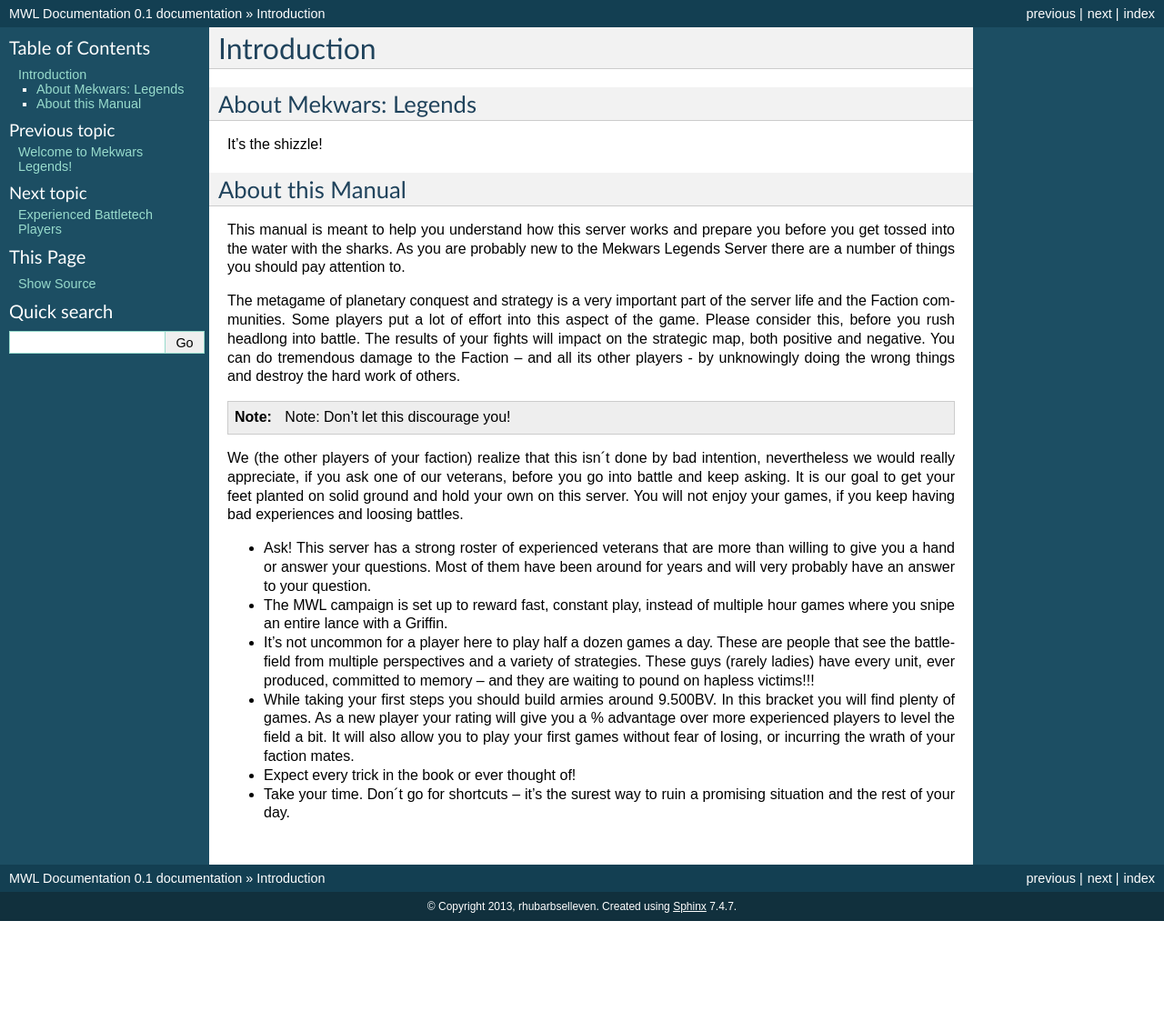
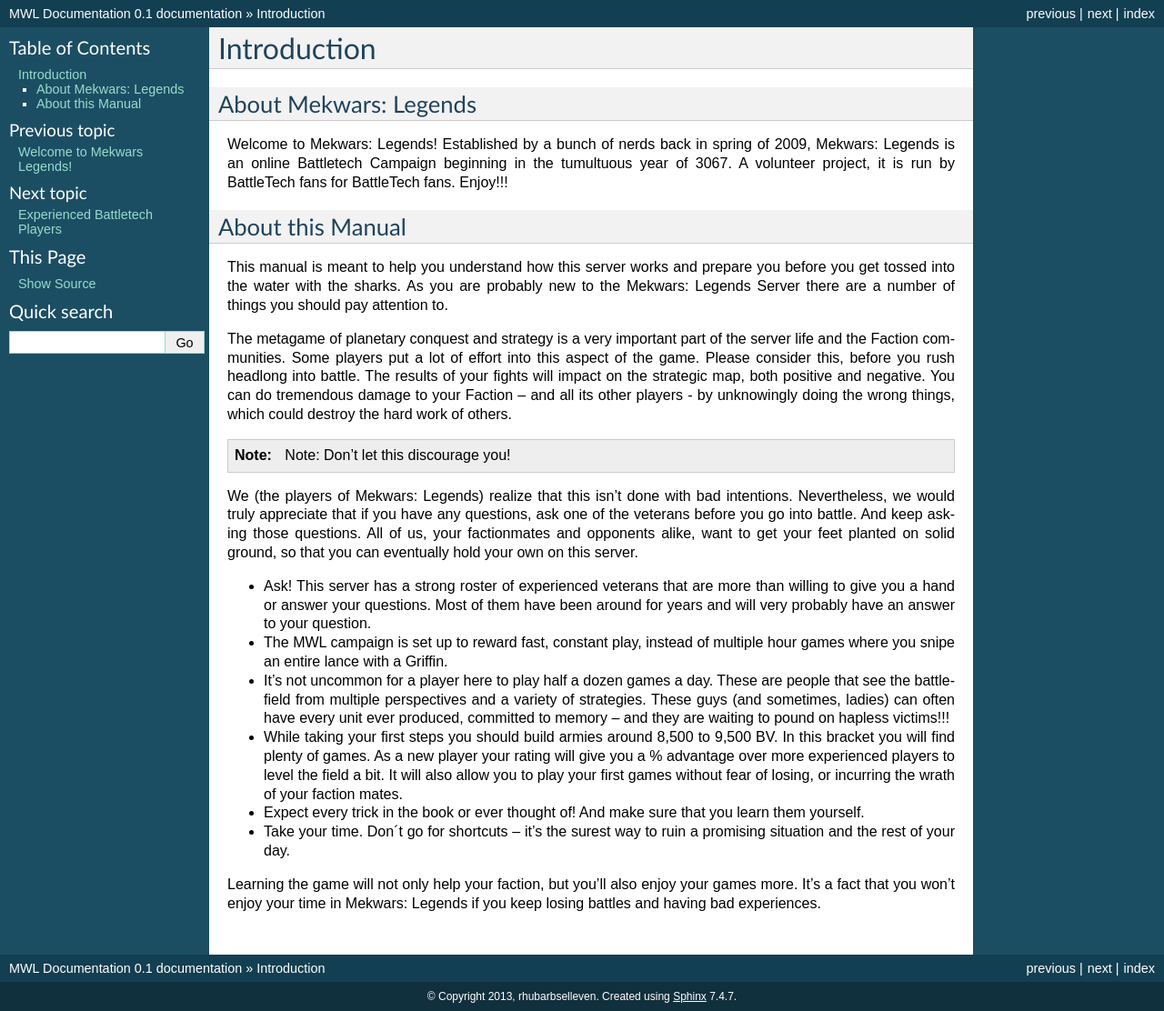
Before and after one commit to mekwars-legends/mwl-docs, a Sphinx documentation site: the page built from docs/introduction.rst, in a window 1280 px wide. Shown: the whole page at 91% size. Built offline with Sphinx 7.4.7, drawn with Linux system fonts in a browser that asks for light colours; pages that are not in the unit, such as notebooks, are missing from menus; before the commit the page ends 1013 px from its top, so only the background shows below that.

Commit message:
Update introduction.rst

```diff
--- a/docs/introduction.rst
+++ b/docs/introduction.rst
@@ -5,23 +5,25 @@
 About Mekwars: Legends
 ----------------------
 
-It's the shizzle!
+Welcome to Mekwars: Legends! Established by a bunch of nerds back in spring of 2009, Mekwars: Legends is an online Battletech Campaign beginning in the tumultuous year of 3067. A volunteer project, it is run by BattleTech fans for BattleTech fans. Enjoy!!!
 
 
 About this Manual
 -----------------
 
-This manual is meant to help you understand how this server works and prepare you before you get tossed into the water with the sharks. As you are probably new to the Mekwars Legends Server there are a number of things you should pay attention to.
+This manual is meant to help you understand how this server works and prepare you before you get tossed into the water with the sharks. As you are probably new to the Mekwars: Legends Server there are a number of things you should pay attention to.
 
-The metagame of planetary conquest and strategy is a very important part of the server life and the Faction communities. Some players put a lot of effort into this aspect of the game. Please consider this, before you rush headlong into battle. The results of your fights will impact on the strategic map, both positive and negative. You can do tremendous damage to the Faction – and all its other players - by unknowingly doing the wrong things and destroy the hard work of others.
+The metagame of planetary conquest and strategy is a very important part of the server life and the Faction communities. Some players put a lot of effort into this aspect of the game. Please consider this, before you rush headlong into battle. The results of your fights will impact on the strategic map, both positive and negative. You can do tremendous damage to your Faction – and all its other players - by unknowingly doing the wrong things, which could destroy the hard work of others.
 
 .. note:: Note: Don't let this discourage you!
 
-We (the other players of your faction) realize that this isn´t done by bad intention, nevertheless we would really appreciate, if you ask one of our veterans, before you go into battle and keep asking. It is our goal to get your feet planted on solid ground and hold your own on this server. You will not enjoy your games, if you keep having bad experiences and loosing battles.
+We (the players of Mekwars: Legends) realize that this isn't done with bad intentions. Nevertheless, we would truly appreciate that if you have any questions, ask one of the veterans before you go into battle. And keep asking those questions. All of us, your factionmates and opponents alike, want to get your feet planted on solid ground, so that you can eventually hold your own on this server.
 
 * Ask! This server has a strong roster of experienced veterans that are more than willing to give you a hand or answer your questions. Most of them have been around for years and will very probably have an answer to your question.
 * The MWL campaign is set up to reward fast, constant play, instead of multiple hour games where you snipe an entire lance with a Griffin.
-* It's not uncommon for a player here to play half a dozen games a day. These are people that see the battlefield from multiple perspectives and a variety of strategies.  These guys (rarely ladies) have every unit, ever produced, committed to memory – and they are waiting to pound on hapless victims!!!
-* While taking your first steps you should build armies around 9.500BV. In this bracket you will find plenty of games. As a new player your rating will give you a % advantage over more experienced players to level the field a bit. It will also allow you to play your first games without fear of losing, or incurring the wrath of your faction mates.
-* Expect every trick in the book or ever thought of!
+* It's not uncommon for a player here to play half a dozen games a day. These are people that see the battlefield from multiple perspectives and a variety of strategies.  These guys (and sometimes, ladies) can often have every unit ever produced, committed to memory – and they are waiting to pound on hapless victims!!!
+* While taking your first steps you should build armies around 8,500 to 9,500 BV. In this bracket you will find plenty of games. As a new player your rating will give you a % advantage over more experienced players to level the field a bit. It will also allow you to play your first games without fear of losing, or incurring the wrath of your faction mates.
+* Expect every trick in the book or ever thought of! And make sure that you learn them yourself.
 * Take your time. Don´t go for shortcuts – it's the surest way to ruin a promising situation and the rest of your day.
+
+Learning the game will not only help your faction, but you'll also enjoy your games more. It's a fact that you won't enjoy your time in Mekwars: Legends if you keep losing battles and having bad experiences.
```
